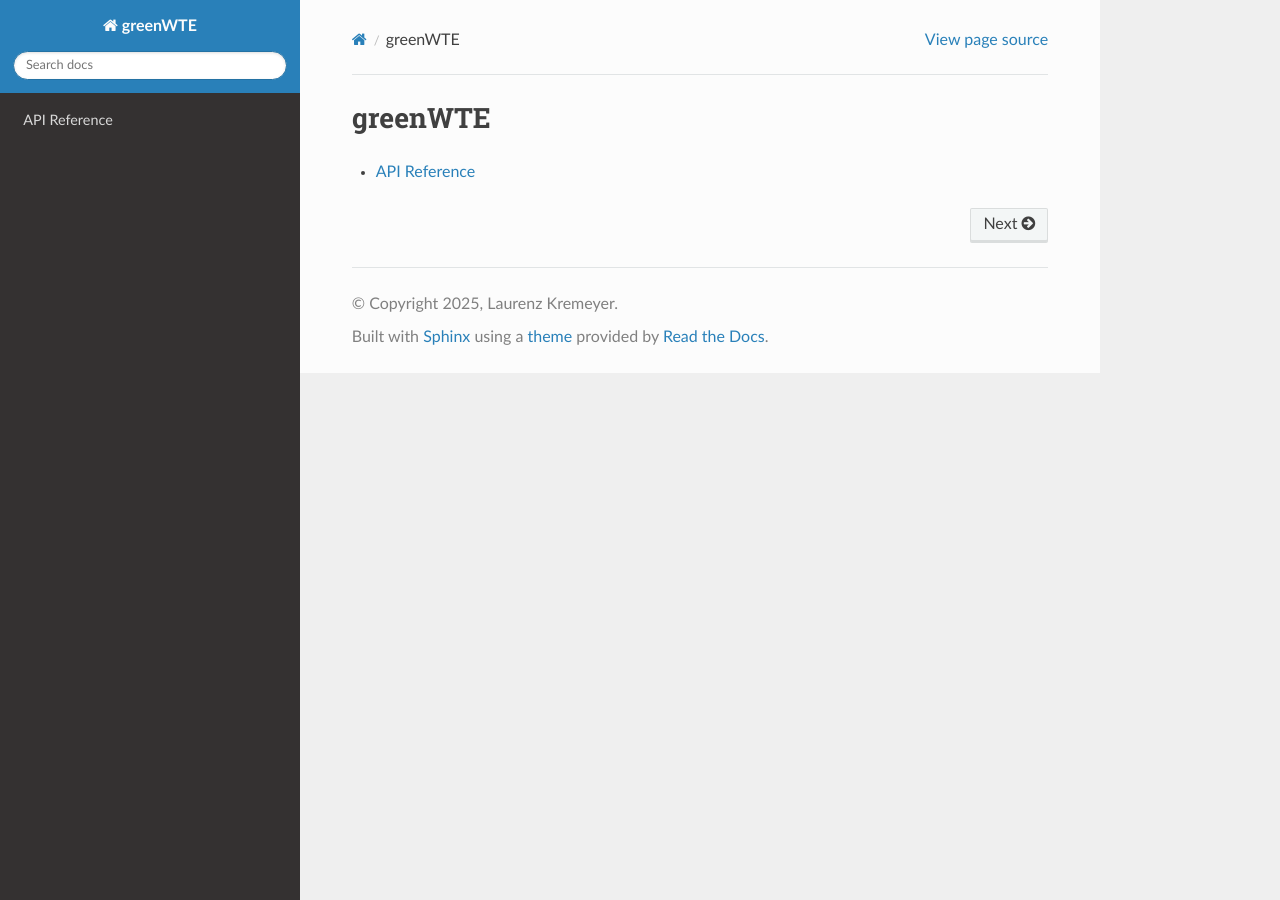
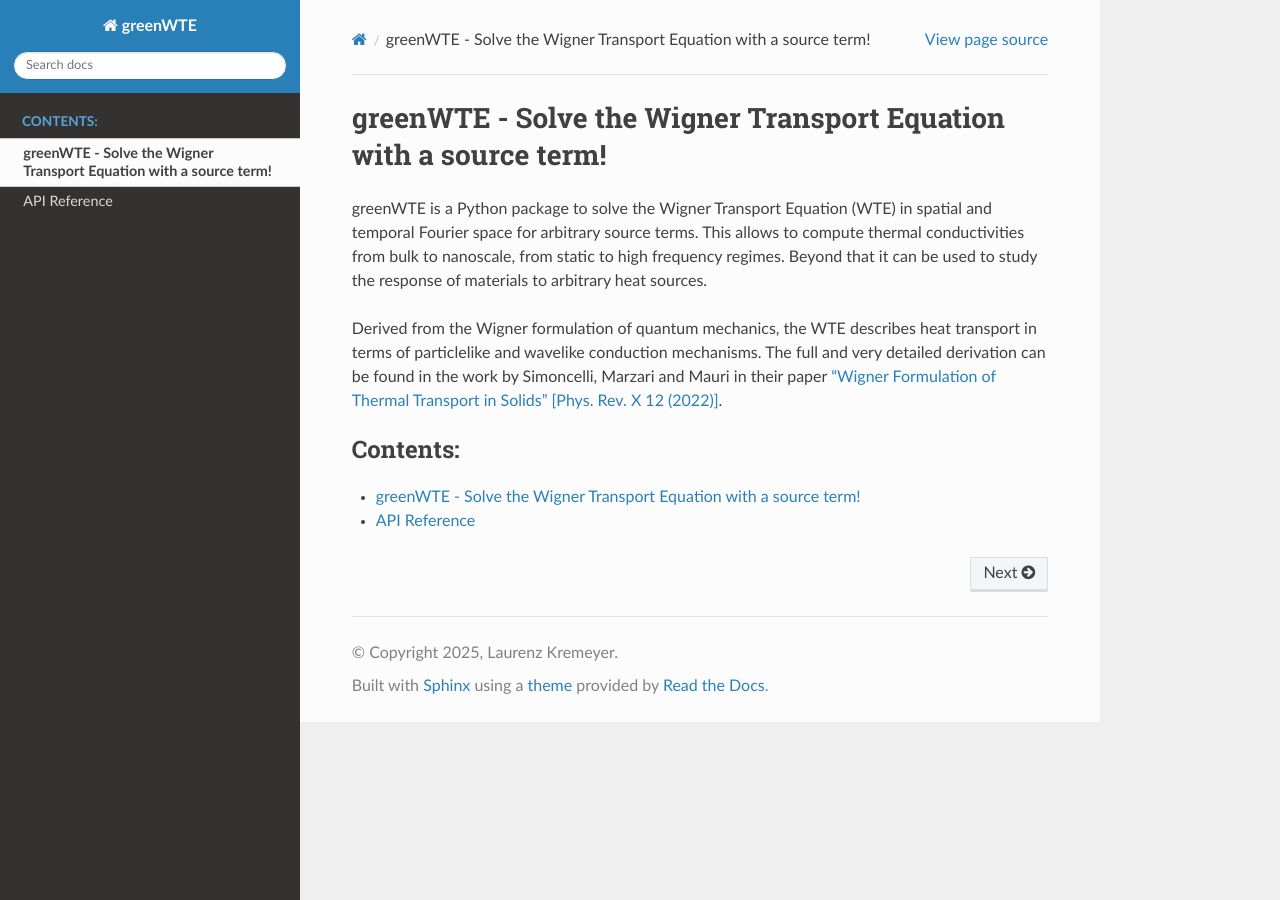
Before and after one commit to kremeyer/greenWTE, a Sphinx documentation site: the page built from doc/index.rst, in a window 1280 px wide. Built offline with Sphinx 7.4.7 and the Read the Docs theme 3.1.0, drawn with Linux system fonts in a browser that asks for light colours.

Commit message:
doc fixes

```diff
--- a/doc/index.rst
+++ b/doc/index.rst
@@ -1,6 +1,20 @@
-greenWTE
-========
+greenWTE - Solve the Wigner Transport Equation with a source term!
+==================================================================
+
+greenWTE is a Python package to solve the Wigner Transport Equation (WTE) in spatial and temporal Fourier space
+for arbitrary source terms. This allows to compute thermal conductivities from bulk to nanoscale, from static to
+high frequency regimes. Beyond that it can be used to study the response of materials to arbitrary heat sources.
+
+Derived from the Wigner formulation of quantum mechanics, the WTE describes heat transport in terms of particlelike
+and wavelike conduction mechanisms. The full and very detailed derivation can be found in the work by Simoncelli,
+Marzari and Mauri in their paper `"Wigner Formulation of Thermal Transport in Solids" [Phys. Rev. X 12 (2022)]
+<WTE_paper>`_.
+
+.. _WTE_paper: https://journals.aps.org/prx/abstract/10.1103/PhysRevX.12.041011
 
 .. toctree::
+    :caption: Contents:
+    :maxdepth: 1
 
+    self
     api
--- a/pyproject.toml
+++ b/pyproject.toml
@@ -41,7 +41,7 @@ serve = "python -m http.server -d doc/_build/html"
 
 [tool.ruff]
 line-length = 120
-src = ["wtesolver", "test"]
+src = ["greenWTE", "test"]
 
 [tool.ruff.lint]
 select = [
```
Also changed, not shown: 2 other files.
